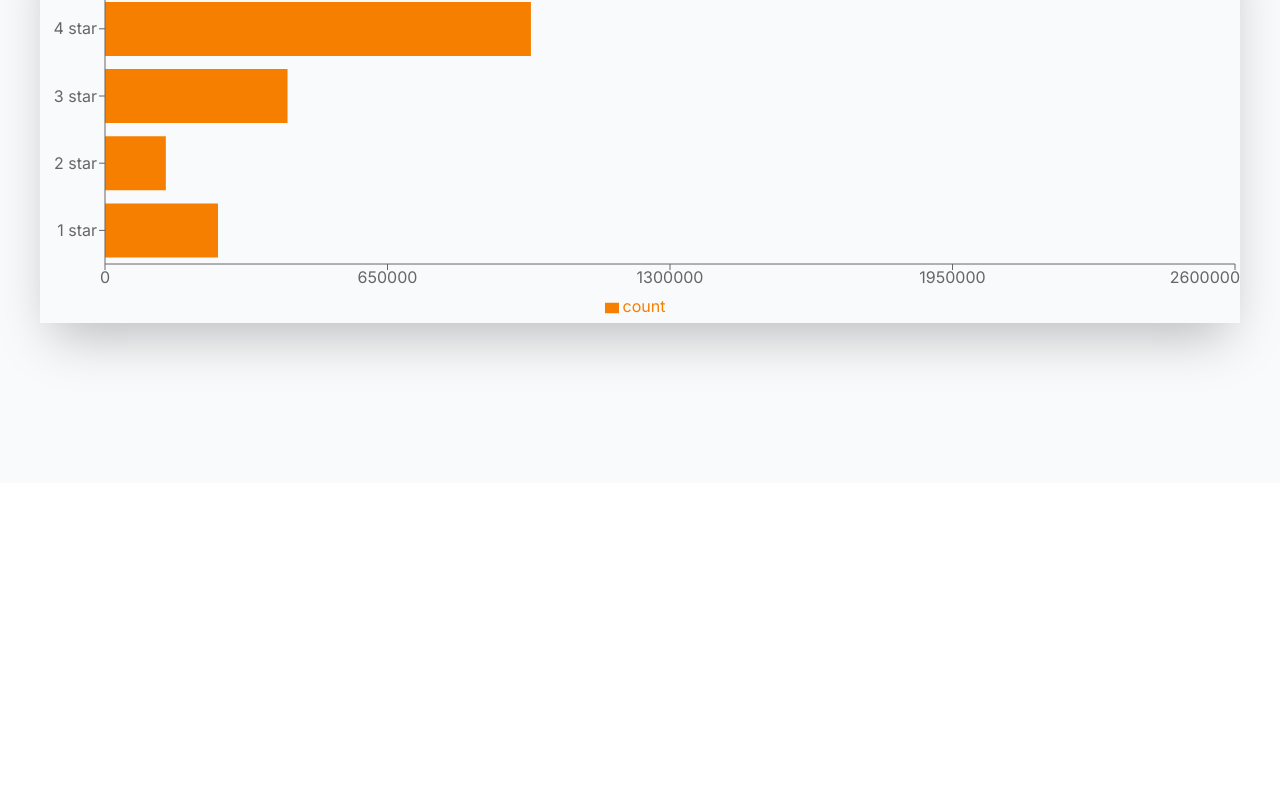
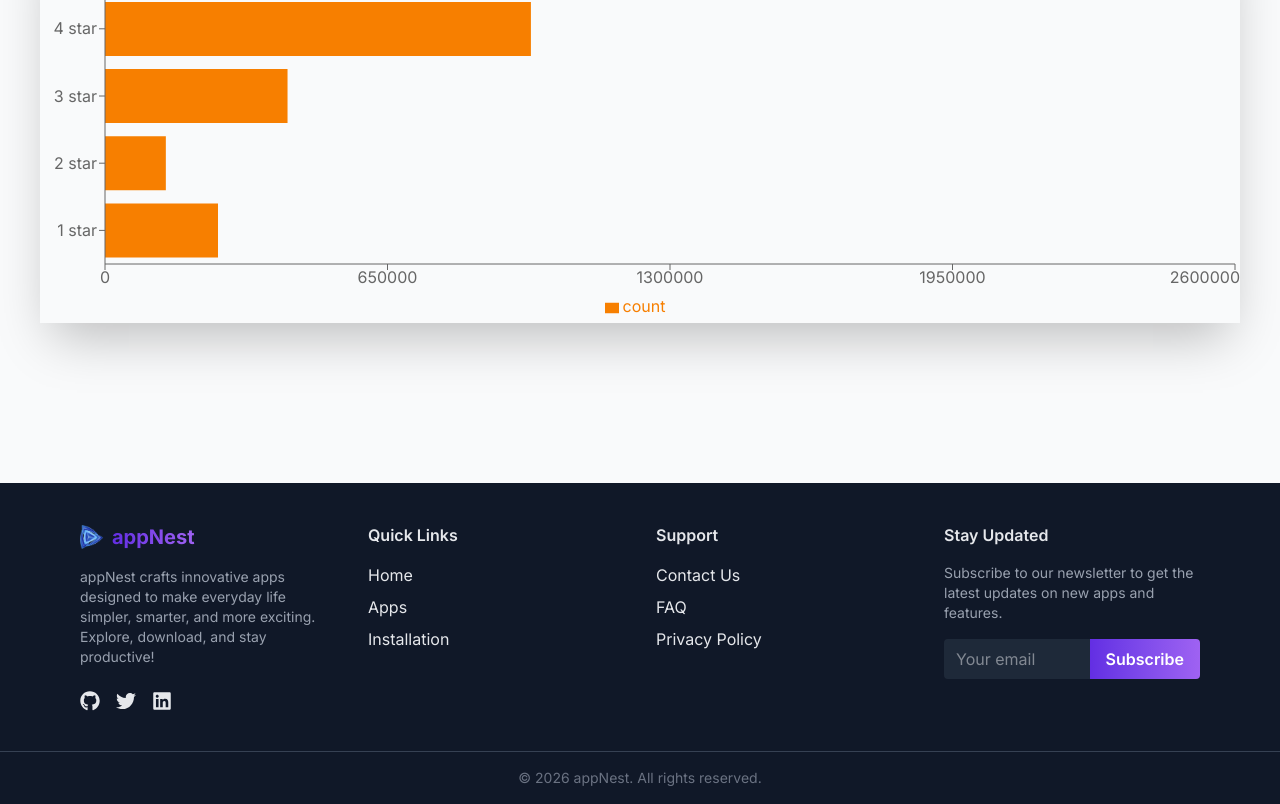
Before and after one commit to helal366/appNest, a React (Vite) app: page /app_details/1 in a window 1280 px wide. Shown: the part 761-1565 px from the top of the page. Before the commit the page ends 1244 px from the top, so only its background shows below. Built offline with nearby package versions, Linux system fonts and the light colour scheme.

Commit message:
error handled and footer added.

```diff
--- a/src/App.jsx
+++ b/src/App.jsx
@@ -1,6 +1,7 @@
 import { Outlet } from 'react-router'
 import './App.css'
 import Navbar from './components/Navbar'
+import Footer from './components/Footer'
 
 function App() {
   return (
@@ -9,6 +10,7 @@ function App() {
       <main className='bg-[#f5f5f5] min-h-screen'>
         <Outlet />
       </main>
+      <Footer/>
     </>
   )
 }
--- a/src/components/AppDetailsRatingsChart.jsx
+++ b/src/components/AppDetailsRatingsChart.jsx
@@ -2,7 +2,10 @@ import React from 'react';
 import { Bar, BarChart, Legend, ResponsiveContainer, Tooltip, XAxis, YAxis } from 'recharts';
 
 const AppDetailsRatingsChart = ({ clickedApp }) => {
-    const { ratings  } = clickedApp;
+    const { ratings } = clickedApp;
+    if (!ratings || ratings.length === 0) {
+        return <p className="text-center py-10 text-gray-500">No ratings data available</p>;
+    }
     const sortedRatings = [...ratings].reverse();
     console.log(ratings)
     console.log(sortedRatings);
@@ -10,11 +13,11 @@ const AppDetailsRatingsChart = ({ clickedApp }) => {
         <section className='shadow-2xl' style={{ width: '100%', height: 400 }}>
             <ResponsiveContainer width='100%' height={'400'}>
                 <BarChart data={sortedRatings} layout="vertical" >
-                    <XAxis type='number'/>
-                    <YAxis dataKey="name" type='category'/>
-                    <Tooltip/>
-                    <Legend/>
-                    <Bar dataKey="count" fill="#F77F00"/>
+                    <XAxis type='number' />
+                    <YAxis dataKey="name" type='category' />
+                    <Tooltip />
+                    <Legend />
+                    <Bar dataKey="count" fill="#F77F00" />
                 </BarChart>
             </ResponsiveContainer>
         </section>
--- /dev/null
+++ b/src/components/Footer.jsx
@@ -0,0 +1,71 @@
+import React from 'react';
+import { FaGithub, FaTwitter, FaLinkedin } from 'react-icons/fa';
+import logo from '../assets/logo.png';
+
+const Footer = () => {
+  return (
+    <footer className="bg-gray-900 text-gray-200 pt-10">
+      <div className="container mx-auto px-6 md:px-20 grid grid-cols-1 md:grid-cols-4 gap-8">
+        {/* Brand / About */}
+        <div className="flex flex-col gap-4">
+          <div className="flex items-center gap-2 cursor-pointer">
+            <img className="w-6 h-6" src={logo} alt="appNest logo" />
+            <span className="text-xl font-bold text_gradient">appNest</span>
+          </div>
+          <p className="text-gray-400 text-sm">
+            appNest crafts innovative apps designed to make everyday life simpler, smarter, and more exciting. Explore, download, and stay productive!
+          </p>
+          <div className="flex gap-4 mt-2">
+            <a href="https://github.com" target="_blank" rel="noopener noreferrer" className="hover:text-white">
+              <FaGithub size={20} />
+            </a>
+            <a href="https://twitter.com" target="_blank" rel="noopener noreferrer" className="hover:text-white">
+              <FaTwitter size={20} />
+            </a>
+            <a href="https://linkedin.com" target="_blank" rel="noopener noreferrer" className="hover:text-white">
+              <FaLinkedin size={20} />
+            </a>
+          </div>
+        </div>
+
+        {/* Quick Links */}
+        <div className="flex flex-col gap-2">
+          <h3 className="font-semibold mb-2">Quick Links</h3>
+          <a href="/" className="hover:text-white transition-colors">Home</a>
+          <a href="/apps" className="hover:text-white transition-colors">Apps</a>
+          <a href="/installation" className="hover:text-white transition-colors">Installation</a>
+        </div>
+
+        {/* Support */}
+        <div className="flex flex-col gap-2">
+          <h3 className="font-semibold mb-2">Support</h3>
+          <p className="hover:text-white transition-colors">Contact Us</p>
+          <p className="hover:text-white transition-colors">FAQ</p>
+          <p className="hover:text-white transition-colors">Privacy Policy</p>
+        </div>
+
+        {/* Newsletter / Call to Action */}
+        <div className="flex flex-col gap-2">
+          <h3 className="font-semibold mb-2">Stay Updated</h3>
+          <p className="text-gray-400 text-sm">Subscribe to our newsletter to get the latest updates on new apps and features.</p>
+          <form className="flex mt-2">
+            <input
+              type="email"
+              placeholder="Your email"
+              className="px-3 py-2 rounded-l bg-gray-800 text-gray-200 focus:outline-none w-full"
+            />
+            <button type="submit" className="px-4 py-2 bg-linear-to-r from-[#632EE3] to-[#9F62F2] rounded-r text-white font-semibold hover:opacity-90 transition-opacity">
+              Subscribe
+            </button>
+          </form>
+        </div>
+      </div>
+
+      <div className="mt-10 border-t border-gray-700 text-center py-4 text-gray-500 text-sm">
+        &copy; {new Date().getFullYear()} appNest. All rights reserved.
+      </div>
+    </footer>
+  );
+};
+
+export default Footer;
```
